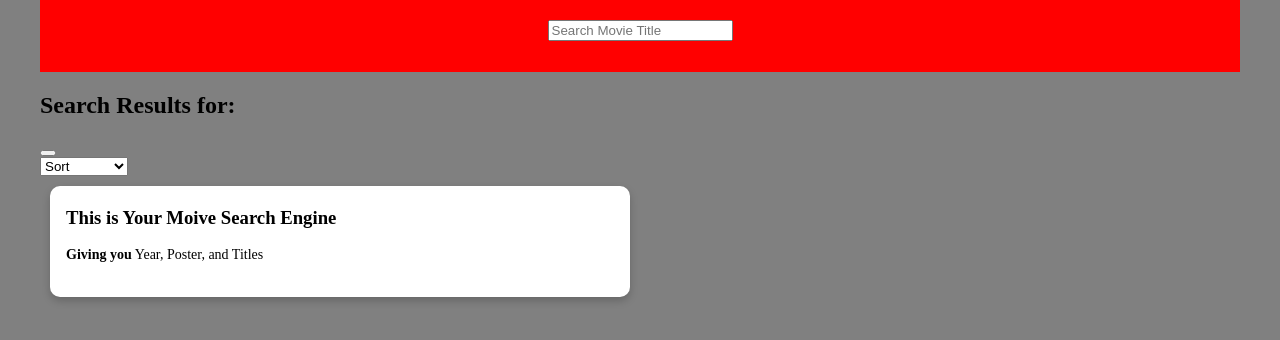
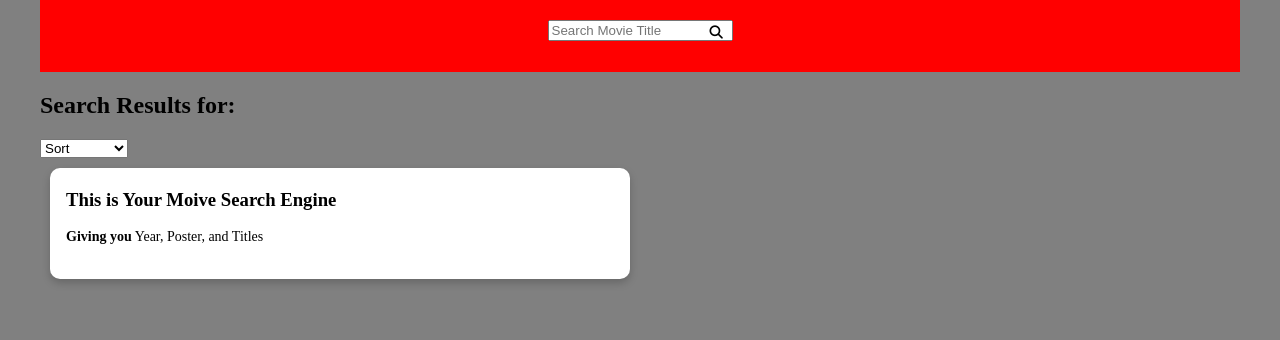
Before and after one commit to youngkobi/module-4-project-take-2, a plain HTML site: page index.html in a window 1280 px wide. Drawn offline with Linux system fonts and the light colour scheme.

Commit message:
final changes

```diff
--- a/index.css
+++ b/index.css
@@ -144,7 +144,7 @@ p {
     position: absolute;
     top: 10%;
     right: 2%;
-    z-index: 100;
+    /* z-index: 100; */
 }
 
 .books__loading{
@@ -153,7 +153,7 @@ p {
   justify-content: center;
 }
 .fa-magnifying-glass{
-  z-index: 100;
+  /* z-index: 100; */
 }
 
 .books__loading--spinner{
@@ -168,6 +168,8 @@ p {
 }
 
 button{
-  cursor:not-allowed;
+  cursor:pointer;
   z-index: 100;
+  background-color: transparent;
+  border: transparent;
 }
--- a/index.html
+++ b/index.html
@@ -21,18 +21,20 @@
         placeholder="Search Movie Title"
         id="movie-search-box" onchange="findMovies()"
         />
-        <!-- <div class="glass__wrap">
-        <i class="fa-solid fa-magnifying-glass"></i>
-        </div> -->
+        <div class="glass__wrap">
+          <button onclick="loadmovies()">
+            <i class="fa-solid fa-magnifying-glass"></i>
+          </button>
+        </div>
       </div>
       </div>
         <div id="search__title">
         <h2> Search Results for:<h2>
           </div>
           <div class= "books">
-           <button>
              <i class="fa-solid fa-spinner books__loading--spinner" ></i>
-           </button>
+
+
            </div>
               <select id="filter" onchange="filterBooks(event)">
             <option value="" disabled selected>Sort</option>
```
